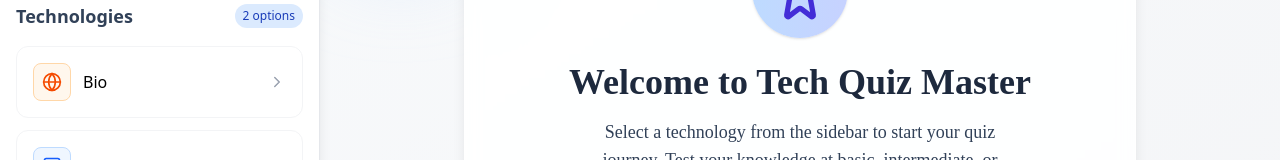
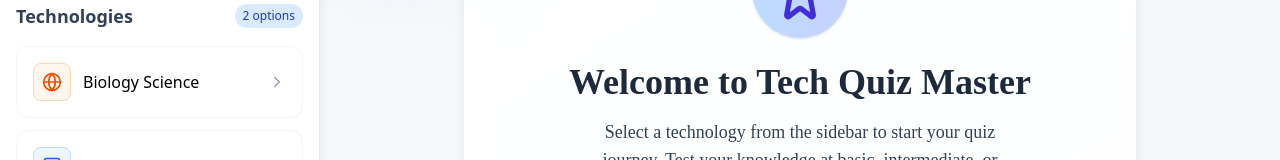
Before and after one commit to sainijitendrakumar/paidquizapp, a React (Vite) app: page / in a window 1280 px wide. Shown: the part 228-388 px from the top of the page. Built offline with nearby package versions, Linux system fonts and the light colour scheme.

Commit message:
first commit

```diff
--- a/src/components/Sidebar/Sidebar.jsx
+++ b/src/components/Sidebar/Sidebar.jsx
@@ -66,7 +66,7 @@ const Sidebar = () => {
   const technologies = [
     {
       id: "bio",
-      name: "Bio",
+      name: "Biology Science",
       icon: <Globe size={20} />,
       color: "bg-orange-50 text-orange-600 border-orange-200",
     },
```
